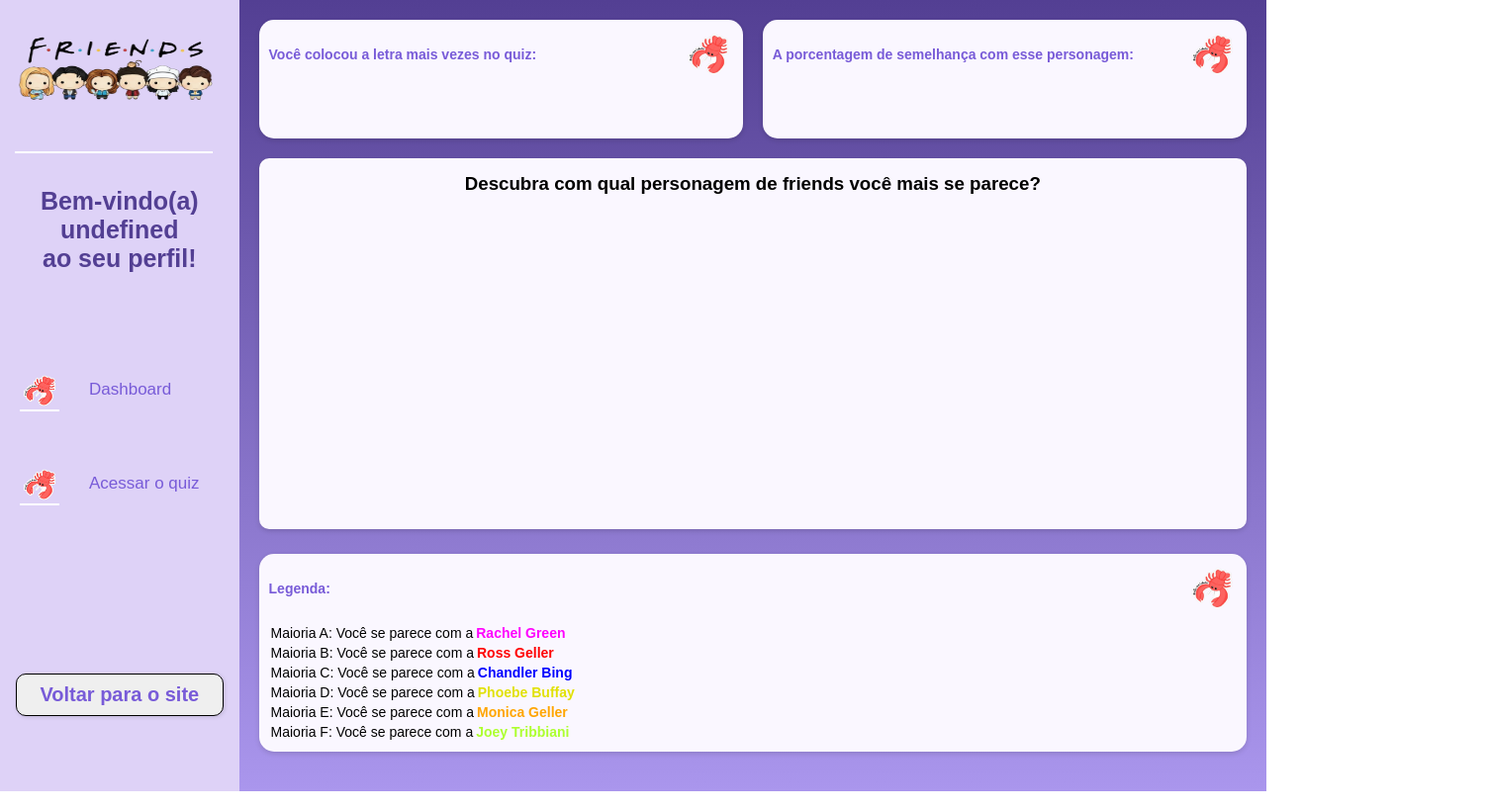
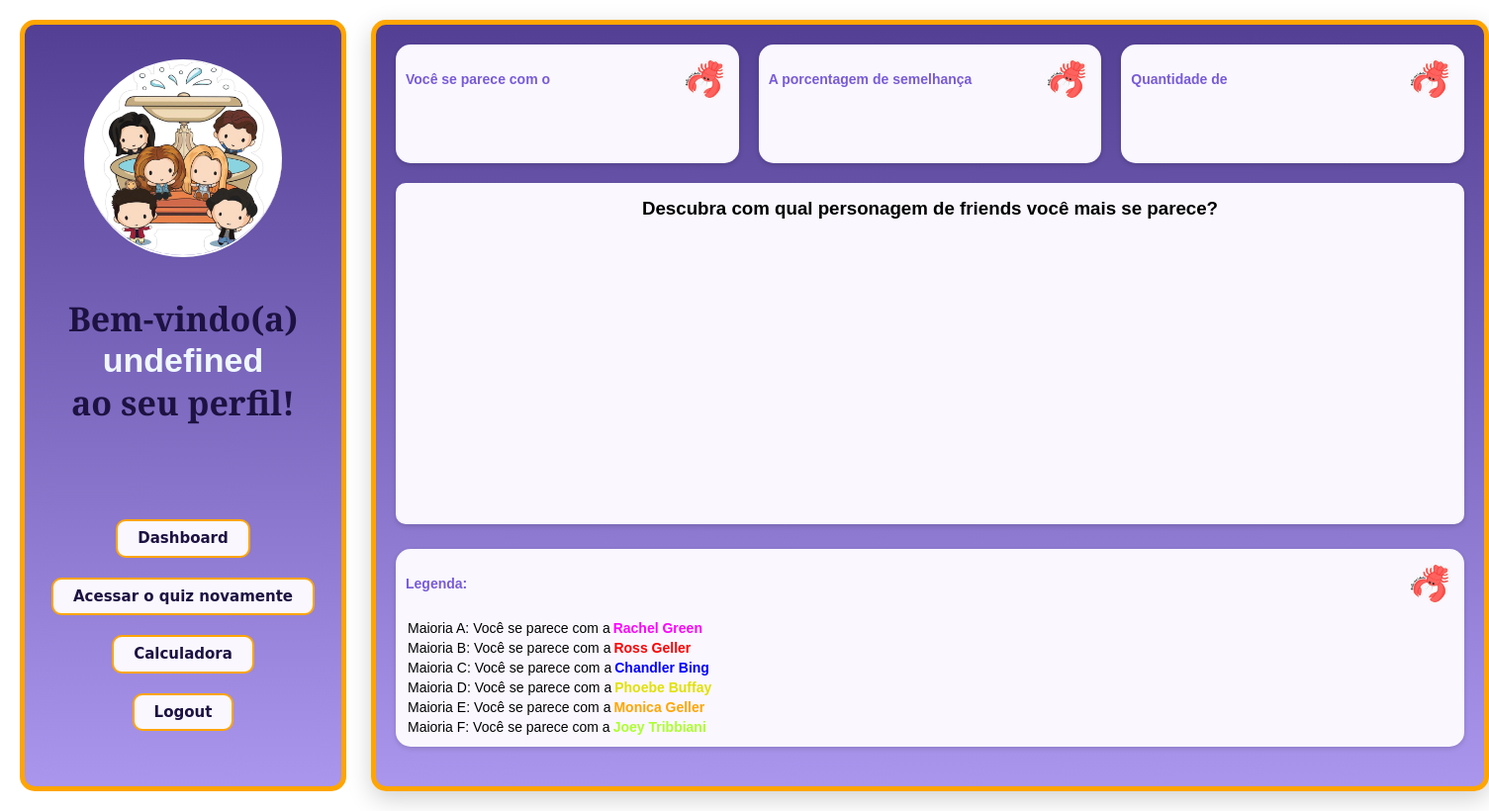
Before and after one commit to Sabrina-Toledo/Projeto-Individual---Serie-Friends, a website: page site/public/dashboard/dashboard.html in a window 1280 px wide. Shown: the whole page at 99% size, 1505 px wide, since content can reach past the window. Drawn offline with nearby package versions, Linux system fonts and the light colour scheme.

Commit message:
dashboard nova

```diff
--- a/site/public/css/style_dashboard.css
+++ b/site/public/css/style_dashboard.css
@@ -8,28 +8,42 @@
 .container {
     display: flex;
 }
+.containerBase{
+    width: auto;
+    display: flex;
+    justify-content: space-between;
+
+    gap: 25px;
+    margin: 20px 20px 20px 20px;
+
+}
 
 /*  BARRA LATERAL   */
 
 .barraLateral {
-    width: 300px;
-    height: 100vh;
+    width: 330px;
+    height: 780px;
 
     display: flex;
     flex-direction: column;
     justify-content: space-between;
 
-    background-color: #ded2f7;
+    background: linear-gradient(#533f93, #aa96ed);
 
     padding-bottom: 230px;
+    border-radius: 15px;
+        border-radius: 15px;
+    border: 5px solid orange;
 }
 
 .barraLateral img {
     /* LOGO */
     margin-left: 15px;
     width: 200px;
-    height: 150px;
-    margin-top: 5px;
+    height: 200px;
+    margin-top: 35px;
+    margin-left: 60px;
+    border-radius: 50%;
 
     border-bottom: 2px solid rgb(255, 255, 255);
 }
@@ -40,24 +54,45 @@
     align-items: center;
     text-align: center;
 
-    color: #533f93;
+    color: #1d1242;
     font-weight: 700;
-    font-size: 25px;
+    font-size: 34px;
+    font-family: Cambria, Cochin, Georgia, Times, 'Times New Roman', serif;
 
-    margin-top: 20px;
+    margin-top: 25px;
     margin-bottom: 55px;
     padding: 10px;
 }
 
-.barraLateral a {
+
+.barraLateral button {
+    display: flex;
     text-decoration: none;
-    color: #785BD8;
+    color: #1d1242;
+    font-size: 15px;
+    font-weight: bold;
+    font-family: cursive;
+    border-radius: 10px;
+    border: 2px solid orange;
+
+    cursor: pointer;
+    line-height: 2.3;
+}
+
+.btn {
+    background-color: #FAF7FF;
+    padding: 0 20px;
+    margin-top: 10px;
+
 }
 
 
 .nav-bar {
     display: flex;
     flex-direction: column;
+    align-items:  center;
+    line-height: 4;
+    margin-top: 10px;
 }
 
 .nav-item {
@@ -67,7 +102,6 @@
     font-size: 17px;
     gap: 15px;
     margin-top: 10px;
-    padding: 20px 5px;
 
 }
 
@@ -77,34 +111,18 @@
     margin-right: 15px;
 }
 
-.botao {
-    width: 210px;
-    height: 43px;
-    align-self: center;
-
-}
-
-.botao button {
-    width: 210px;
-    height: 43px;
-    margin-top: 150px;
-    border-radius: 10px;
-    border: none;
-    font-size: 20px;
-    font-weight: bold;
-    box-shadow: 1px 1px 4px #00000023;
-    border: 1px solid rgb(0, 0, 0);
-    cursor: pointer;
-}
-
 .main {
     display: flex;
-    height: 100vh;
-    width: 100%;
+    height: 100%;
+    width: 1130px;
     padding: 20px;
     background: linear-gradient(#533f93, #aa96ed);
     gap: 20px;
     overflow-y: auto;
+    border-radius: 15px;
+    border: 5px solid orange;
+    box-shadow: 0 8px 24px rgba(0, 0, 0, 0.18);
+
 }
 
 .box {
--- a/site/public/dashboard/dashboard.html
+++ b/site/public/dashboard/dashboard.html
@@ -14,26 +14,35 @@
 
     <div class="container">
 
+        <div class="containerBase">
+
             <div class="barraLateral">
 
                 <div class="img-h1" id="dashboard">
-                <img src="../assets/img/img-png.png" alt="">
-                <p>Bem-vindo(a) <span id="b_usuario">Usuário</span> ao seu perfil!</p>
+                    <img src="../assets/img/dashboard.jpg" alt="">
+                </div>
+
+                <div>
+                    <p>Bem-vindo(a) <span id="b_usuario" style="color: aliceblue;">Usuário</span> ao seu perfil!</p>
                 </div>
 
                 <div class="nav-bar">
                     <a href="./dashboard.html#dashboard" class="nav-item">
-                    <img src="../assets/img/lagosta (1).png"> Dashboard
+                        <button class="btn">Dashboard</button>
                     </a>
 
                     <a href="../quiz.html" class="nav-item">
-                    <img src="../assets/img/lagosta (1).png"> Acessar o quiz
+                        <button class="btn">Acessar o quiz novamente</button>
+                    </a>
+
+                    <a href="../calculadora.html" class="nav-item">
+                        <button class="btn">Calculadora</button>
+                    </a>
+
+                    <a href="../index.html" class="nav-item">
+                        <button class="btn">Logout</button>
                     </a>
                 </div> <!-- NAV-BAR LATERAL-->
-
-            <div class="botao">
-                <button><a href="../index.html">Voltar para o site</a></button>
-            </div> <!-- BOTAO -->
 
             </div> <!-- DIV LATERAL -->
 
@@ -45,18 +54,26 @@
 
                         <div class="kpi-box">
                             <div class="h5-img">
-                            <p>Você colocou a letra mais vezes no quiz:</p>
+                                <p>Você se parece com o</p>
                                 <img src="../assets/img/lagosta (1).png">
                             </div>
-                        <h1 class="informacao" id="kpi_letra"></h1>
+                            <h1 class="informacao" id="kpi_personagem"></h1>
                         </div>
 
                         <div class="kpi-box">
                             <div class="h5-img">
-                            <p>A porcentagem de semelhança com esse personagem:</p>
+                                <p>A porcentagem de semelhança</p>
                                 <img src="../assets/img/lagosta (1).png">
                             </div>
+                            <h1 class="informacao" id="kpi_porcentagem"></h1>
+                        </div>
 
+
+                        <div class="kpi-box">
+                            <div class="h5-img">
+                                <p>Quantidade de </p>
+                                <img src="../assets/img/lagosta (1).png">
+                            </div>
                             <h1 class="informacao" id="kpi_porcentagem"></h1>
                         </div>
 
@@ -68,6 +85,7 @@
                             <canvas id="pontuacao"></canvas>
                         </div>
                     </div>
+
 
                     <div class="box-info">
                         <div class="kpi-box1"> <!-- PARTE DAS KPIS-->
@@ -97,6 +115,8 @@
 
             </div> <!-- MAIN -->
 
+        </div>
+
     </div> <!-- DIV CONTAINER-->
 
 </body>
@@ -108,18 +128,6 @@
     let personagensLabels = ['Rachel Green', 'Ross Geller', 'Chandler Bing', 'Phoebe Buffay', 'Monica Geller', 'Joey Tribbiani'];
 
     window.onload = obterDadosGrafico;
-
-    // O gráfico é construído com três funções:
-    // 1. obterDadosGrafico -> Traz dados do Banco de Dados para montar o gráfico da primeira vez
-    // 2. plotarGrafico -> Monta o gráfico com os dados trazidos e exibe em tela
-    // 3. atualizarGrafico -> Atualiza o gráfico, trazendo novamente dados do Banco
-
-    // Esta função *obterDadosGrafico* busca os últimos dados inseridos em tabela de medidas.
-    // para, quando carregar o gráfico da primeira vez, já trazer com vários dados.
-    // A função *obterDadosGrafico* também invoca a função *plotarGrafico*
-
-    //     Se quiser alterar a busca, ajuste as regras de negócio em src/controllers
-    //     Para ajustar o "select", ajuste o comando sql em src/models
 
     function obterDadosGrafico() {
         var idUsuario = sessionStorage.ID_USUARIO;
@@ -136,7 +144,6 @@
                         console.log(`Dados recebidosdo banco: ${JSON.stringify(resposta)}`);
 
                         console.log(idUsuario)
-
                         plotarGrafico(resposta);
 
                     });
@@ -148,10 +155,6 @@
                 console.error(`Erro na obtenção dos dados p/ gráfico: ${error.message}`);
             });
     }
-
-    // Esta função *plotarGrafico* usa os dados capturados na função anterior para criar o gráfico
-    // Configura o gráfico (cores, tipo, etc), materializa-o na página e,
-    // A função *plotarGrafico* também invoca a função *atualizarGrafico*
 
     function plotarGrafico(resposta) {
         let quantidadesBanco = [0, 0, 0, 0, 0, 0];
@@ -190,9 +193,9 @@
             }
         }
 
-        let letrasAlternativas = ['A', 'B', 'C', 'D', 'E', 'F'];
+        document.getElementById("kpi_personagem").innerHTML = personagensLabels[indiceMaior];
 
-        document.getElementById("kpi_letra").innerHTML = letrasAlternativas[indiceMaior];
+
 
         let porcentagemCalculada;
 
--- a/site/src/models/quizModel.js
+++ b/site/src/models/quizModel.js
@@ -21,7 +21,6 @@
     })
 
     .then(function(resultado) {
-
         let idHistorico = resultado[0].idHistorico;
 
         let promises = [];
@@ -37,7 +36,6 @@
         }
 
         return Promise.all(promises);
-
     });
 
 }
```
Also changed, not shown: site/public/calculadora.html (+3 -3 lines), site/public/css/style.css (+50 -7 lines), site/public/index.html (+17 -1 lines), site/public/login.html (+1 -1 lines), site/public/quiz.html (+1 -1 lines), site/public/assets/img/dashboard.jpg (added). Lines whose indentation alone changed are shown as unchanged.
